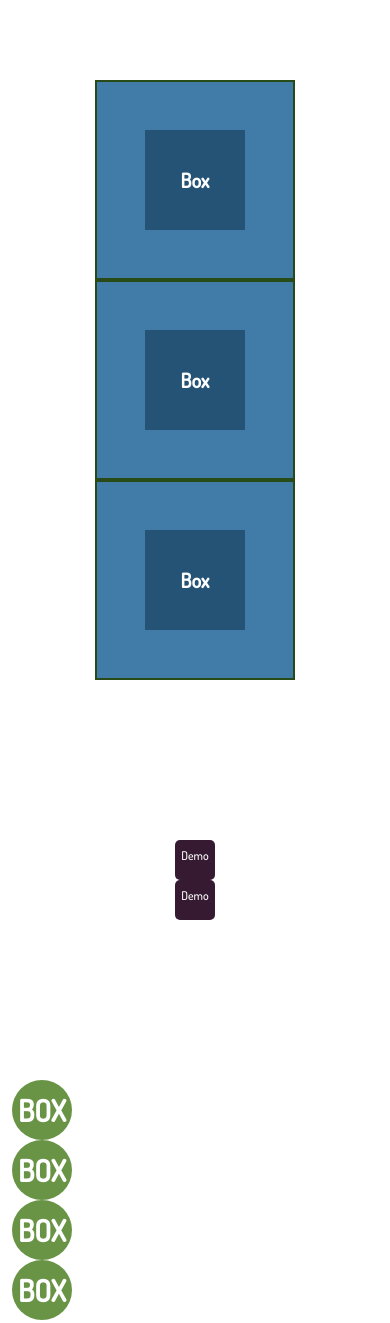
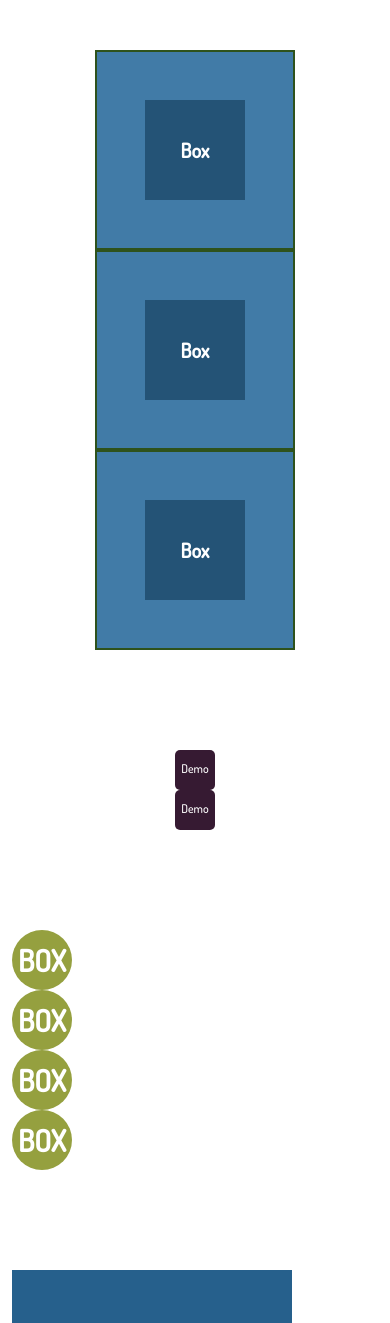
Before and after one commit to ayselmovsumlu/responsivetasks, a plain HTML site: page index.html in a window 390 px wide. Shown: the top 1323 px of the page. Drawn offline with nearby package versions, Linux system fonts and the light colour scheme.

Commit message:
background

```diff
--- a/_demo.sass
+++ b/_demo.sass
@@ -1,6 +1,6 @@
 #demo
     .box
-        border: 2px solid #274a16
+        border: 2px solid #2e521c
         background-color: #417ba7
         width: 200px
         height: 200px
--- a/_demo2.sass
+++ b/_demo2.sass
@@ -1,5 +1,5 @@
 #demo2
-    .minibox
+    .btn
         border: 5px solid #8d2182
         background-color: #8d2182
         color: #ffff
@@ -12,15 +12,13 @@
         &:hover
             background-color: #40123c
     @media screen and ( max-width: 800px )
-        .minibox
+        .btn
             width: 90px
             height: 50px
             background-color: #6a5e95
             border: none
-        .box
-            flex-direction: column
     @media screen and ( max-width: 500px )
-        .minibox
+        .btn
             width: 40px
             height: 40px
             background-color: #361a32
--- a/_demo3.sass
+++ b/_demo3.sass
@@ -10,12 +10,12 @@
         font-weight: 700
         transition: 3s
         &:hover
-            border-radius: 5px
+            border-radius: 10px
 
     @media screen and ( max-width: 800px )
         .minibox
             width: 60px
             height: 60px
-            background-color: #699446
+            background-color: #95a03f
         .box
             flex-direction: column
--- a/_demo4.sass
+++ b/_demo4.sass
@@ -2,7 +2,7 @@
     .box
         position: relative
     .minibox
-        background-color: #2b5270
+        background-color: #26608c
         width: 280px
         height: 190px
         font-size: 25px
--- a/_demo5.sass
+++ b/_demo5.sass
@@ -2,7 +2,7 @@
     .box
         position: relative
     .minibox
-        background-color: #79bb88
+        background-color: #659c49
         width: 280px
         height: 190px
         font-size: 25px
--- a/_main.sass
+++ b/_main.sass
@@ -2,4 +2,4 @@ body
     font-family: 'Dosis', sans-serif
     font-weight: 500
     section
-        padding: 80px 0
+        padding: 50px 0
--- a/index.html
+++ b/index.html
@@ -46,13 +46,13 @@
             <div class="container">
                 <div class="row">
                     <div class="col-md-6 d-flex justify-content-center">
-                        <div class="box">
-                            <div class="minibox text-center">Demo</div>
+                        <div class="btn">
+                            <h4>Demo</h4>
                         </div>
                     </div>
                     <div class="col-md-6 d-flex justify-content-center">
-                        <div class="box">
-                            <div class="minibox text-center">Demo</div>
+                        <div class="btn">
+                            <h4>Demo</h4>
                         </div>
                     </div>
                 </div>
```
Also changed, not shown: style.css, 1 other file.
